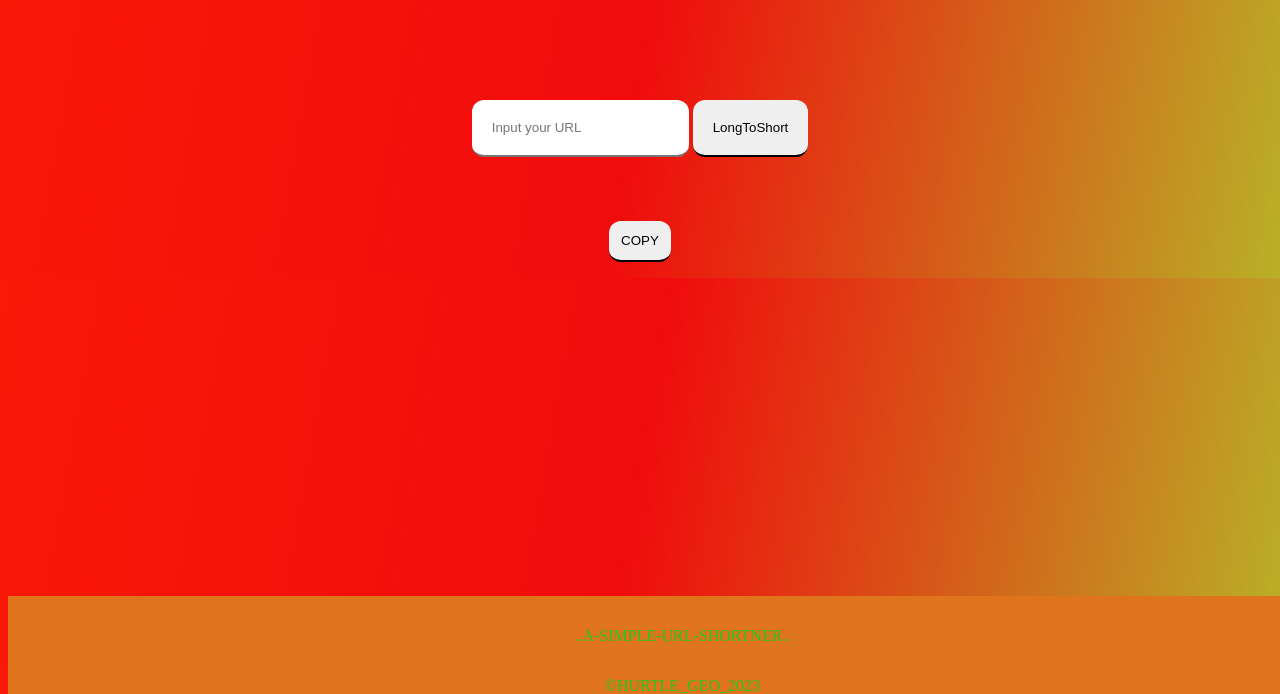
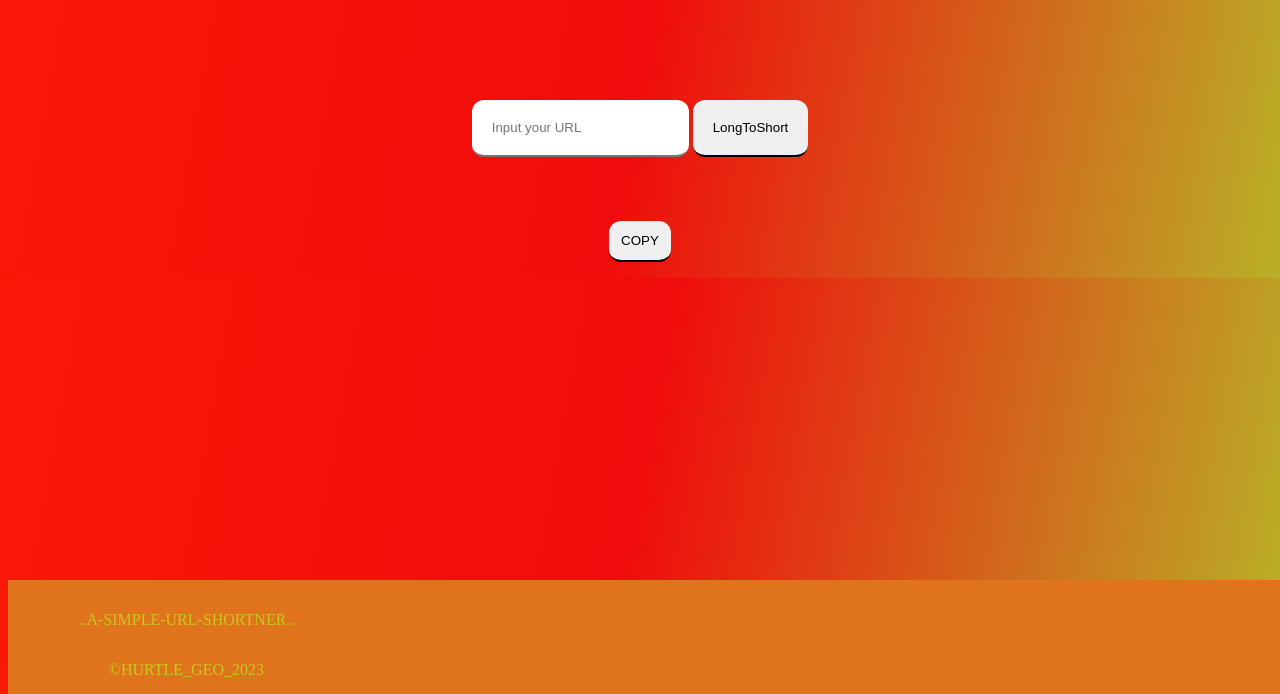
Before and after one commit to Hurtle666/URL-ShortN, a plain HTML site: page index.html in a window 1280 px wide. Shown: the part 106-800 px from the top of the page. Drawn offline with Linux system fonts and the light colour scheme.

Commit message:
Update test.css

```diff
--- a/test.css
+++ b/test.css
@@ -38,7 +38,7 @@ input,#submit{
 }
 footer{
          min-height: 100px;
-    min-width:84.3rem;
+    width:84.3rem;
     background-color: rgb(248, 121, 17);
     position:fixed;
 margin-top:0px;
@@ -63,7 +63,6 @@ margin-top:23px;
 {/*******************design for phone**************/
 
 
-
     footer{
         min-height: 100px;
    min-width:84.3rem;
@@ -81,27 +80,3 @@ align-self: center;
     padding:1px;
     }
 }
-
-@media screen and (min-width:1024px){
-    /*destop screen*/
-
-    footer{
-        min-height: 100px;
-   min-width:84.3rem;
-   background-color: rgb(223, 116, 28);
-   position:fixed;
-
-margin-top:0px;
-bottom:-2px;
-}
-
-p{color:rgb(33, 201, 27);
-
-    justify-content: center;
-    margin:0px auto;
-    text-align: center;
-    text-align: center;
-    margin-top:30px;
-    padding:1px;
-    }
-}
```
